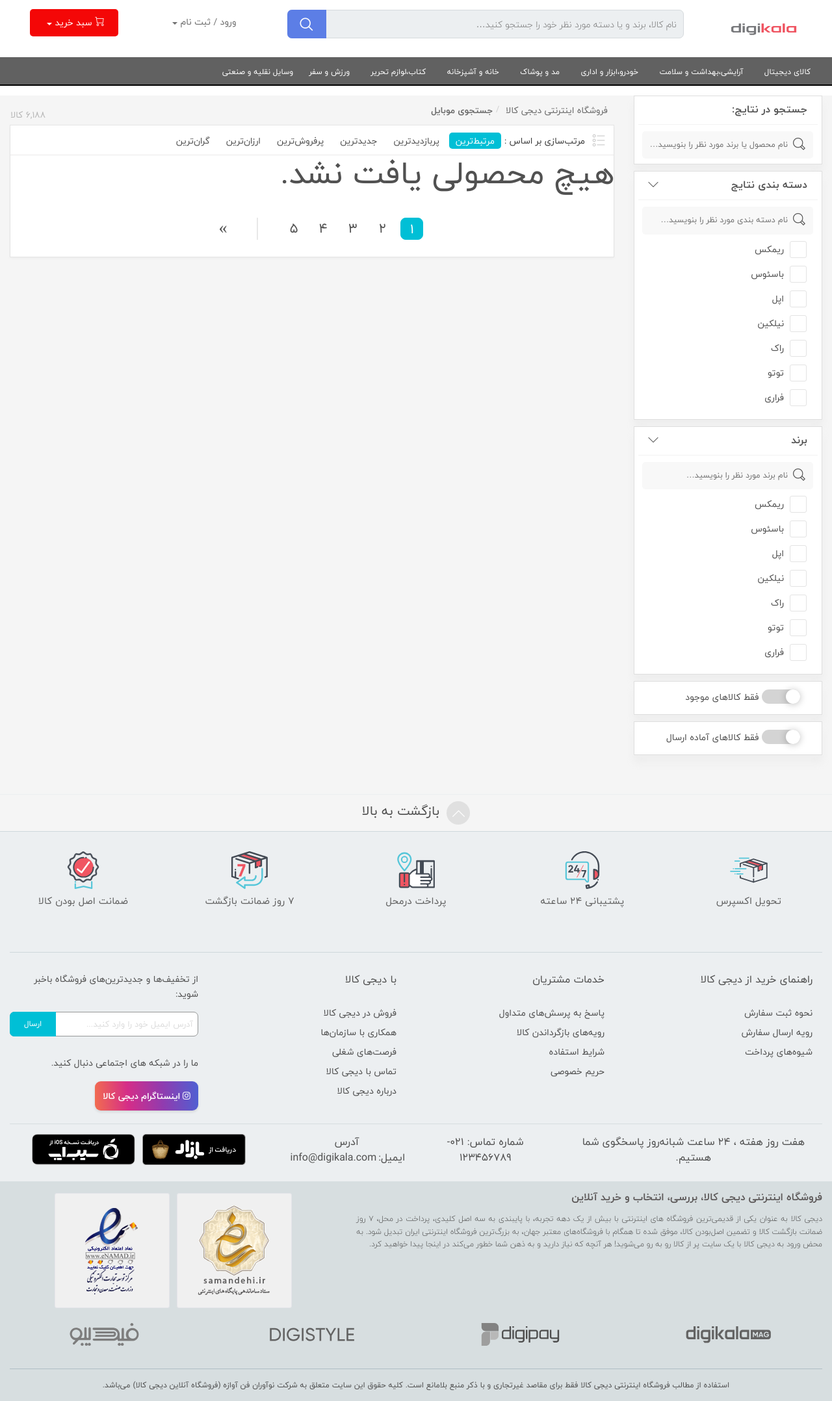
After one commit to mohammad-aq1996/digikala, a Django app: page /store/mobile/1/ in a window 1280 px wide. The commit adds this page. Shown: the whole page at 65% size. Run offline with Django 4.2, Linux system fonts and the light colour scheme; data that the repository does not hold is empty; some libraries are stand-ins or nearby versions.

Commit message:
add brand slug view

```diff
--- a/store_app/urls.py
+++ b/store_app/urls.py
@@ -1,10 +1,11 @@
 from django.urls import path
-from .views import MobileListView, MobileDetailView, CartListView, remove_from_cart
+from .views import MobileListView, MobileDetailView, CartListView, remove_from_cart, MobileBrandListView
 
 app_name = 'store_app'
 
 urlpatterns = [
     path('mobiles/', MobileListView.as_view(), name='mobile-list'),
+    path('mobile/<slug:brand>/', MobileBrandListView.as_view(), name='mobile-iphone-list'),
     path('mobile/<int:pk>/', MobileDetailView.as_view(), name='mobile-detail'),
     path('cart/', CartListView.as_view(), name='cart'),
     path('d/<int:pk>/', remove_from_cart, name='remove_from_cart'),
--- a/store_app/views.py
+++ b/store_app/views.py
@@ -6,10 +6,22 @@
 from .forms import CommentForm
 
 
-class MobileListView(ListView):
+class MobileMixin:
     model = MobileProduct
+    context_object_name = 'mobiles'
+
+
+class MobileListView(MobileMixin, ListView):
     template_name = 'store_app/mobile-list.html'
-    context_object_name = 'mobiles'
+
+
+class MobileBrandListView(MobileMixin, ListView):
+    template_name = 'store_app/mobile-brand-list.html'
+
+    def get_context_data(self, **kwargs):
+        context = super(MobileBrandListView, self).get_context_data(**kwargs)
+        context['mobiles'] = MobileProduct.objects.filter(brand__slug=self.kwargs['brand'])
+        return context
 
 
 class MobileDetailView(DetailView):
--- a/templates/_base.html
+++ b/templates/_base.html
@@ -375,7 +375,7 @@
                                     </li>
                                     <li class="list-item list-item-has-children">
                                         <i class="now-ui-icons arrows-1_minimal-left"></i><a
-                                            class="main-list-item nav-link" href="/">گوشی موبایل</a>
+                                            class="main-list-item nav-link" href="{% url 'store_app:mobile-list' %}">گوشی موبایل</a>
                                         <ul class="sub-menu nav">
                                             <li class="list-item">
                                                 <a class="nav-link" href="/">آیفون اپل</a>
--- /dev/null
+++ b/templates/store_app/mobile-brand-list.html
@@ -0,0 +1,286 @@
+{% extends '_base.html' %}
+{% load static %}
+
+{% block title %} Digikala {% endblock %}
+
+{% block content %}
+
+        <!-- main -->
+        <main class="search-page default">
+            <div class="container">
+                <div class="row">
+                    <aside class="sidebar-page col-12 col-sm-12 col-md-4 col-lg-3 order-1">
+                        <div class="box">
+                            <div class="box-header">جستجو در نتایج:</div>
+                            <div class="box-content">
+                                <div class="ui-input ui-input--quick-search">
+                                    <input type="text" class="ui-input-field ui-input-field--cleanable"
+                                        placeholder="نام محصول یا برند مورد نظر را بنویسید…">
+                                    <span class="ui-input-cleaner"></span>
+                                </div>
+                            </div>
+                        </div>
+                        <div class="box">
+                            <div class="box-header">
+                                <div class="box-toggle" data-toggle="collapse" href="#collapseExample1" role="button"
+                                    aria-expanded="true" aria-controls="collapseExample1">
+                                    دسته بندی نتایج
+                                    <i class="now-ui-icons arrows-1_minimal-down"></i>
+                                </div>
+                            </div>
+                            <div class="box-content">
+                                <div class="collapse show" id="collapseExample1">
+                                    <div class="ui-input ui-input--quick-search">
+                                        <input type="text" class="ui-input-field ui-input-field--cleanable"
+                                            placeholder="نام دسته بندی مورد نظر را بنویسید…">
+                                        <span class="ui-input-cleaner"></span>
+                                    </div>
+                                    <div class="filter-option">
+                                        <div class="checkbox">
+                                            <input id="checkbox1" type="checkbox">
+                                            <label for="checkbox1">
+                                                ریمکس
+                                            </label>
+                                        </div>
+                                        <div class="checkbox">
+                                            <input id="checkbox2" type="checkbox">
+                                            <label for="checkbox2">
+                                                باسئوس
+                                            </label>
+                                        </div>
+                                        <div class="checkbox">
+                                            <input id="checkbox3" type="checkbox">
+                                            <label for="checkbox3">
+                                                اپل
+                                            </label>
+                                        </div>
+                                        <div class="checkbox">
+                                            <input id="checkbox4" type="checkbox">
+                                            <label for="checkbox4">
+                                                نیلکین
+                                            </label>
+                                        </div>
+                                        <div class="checkbox">
+                                            <input id="checkbox5" type="checkbox">
+                                            <label for="checkbox5">
+                                                راک
+                                            </label>
+                                        </div>
+                                        <div class="checkbox">
+                                            <input id="checkbox6" type="checkbox">
+                                            <label for="checkbox6">
+                                                توتو
+                                            </label>
+                                        </div>
+                                        <div class="checkbox">
+                                            <input id="checkbox7" type="checkbox">
+                                            <label for="checkbox7">
+                                                فراری
+                                            </label>
+                                        </div>
+                                    </div>
+                                </div>
+                            </div>
+                        </div>
+                        <div class="box">
+                            <div class="box-header">
+                                <div class="box-toggle" data-toggle="collapse" href="#collapseExample2" role="button"
+                                    aria-expanded="true" aria-controls="collapseExample2">
+                                    برند
+                                    <i class="now-ui-icons arrows-1_minimal-down"></i>
+                                </div>
+                            </div>
+                            <div class="box-content">
+                                <div class="collapse show" id="collapseExample2">
+                                    <div class="ui-input ui-input--quick-search">
+                                        <input type="text" class="ui-input-field ui-input-field--cleanable"
+                                            placeholder="نام برند مورد نظر را بنویسید…">
+                                        <span class="ui-input-cleaner"></span>
+                                    </div>
+                                    <div class="filter-option">
+                                        <div class="checkbox">
+                                            <input id="checkbox8" type="checkbox">
+                                            <label for="checkbox8">
+                                                ریمکس
+                                            </label>
+                                        </div>
+                                        <div class="checkbox">
+                                            <input id="checkbox9" type="checkbox">
+                                            <label for="checkbox9">
+                                                باسئوس
+                                            </label>
+                                        </div>
+                                        <div class="checkbox">
+                                            <input id="checkbox10" type="checkbox">
+                                            <label for="checkbox10">
+                                                اپل
+                                            </label>
+                                        </div>
+                                        <div class="checkbox">
+                                            <input id="checkbox11" type="checkbox">
+                                            <label for="checkbox11">
+                                                نیلکین
+                                            </label>
+                                        </div>
+                                        <div class="checkbox">
+                                            <input id="checkbox12" type="checkbox">
+                                            <label for="checkbox12">
+                                                راک
+                                            </label>
+                                        </div>
+                                        <div class="checkbox">
+                                            <input id="checkbox13" type="checkbox">
+                                            <label for="checkbox13">
+                                                توتو
+                                            </label>
+                                        </div>
+                                        <div class="checkbox">
+                                            <input id="checkbox14" type="checkbox">
+                                            <label for="checkbox14">
+                                                فراری
+                                            </label>
+                                        </div>
+                                    </div>
+                                </div>
+                            </div>
+                        </div>
+                        <div class="box">
+                            <div class="box-content">
+                                <input type="checkbox" name="checkbox" class="bootstrap-switch" checked />
+                                <label for="">فقط کالاهای موجود</label>
+                            </div>
+                        </div>
+                        <div class="box">
+                            <div class="box-content">
+                                <input type="checkbox" name="checkbox" class="bootstrap-switch" checked />
+                                <label for="">فقط کالاهای آماده ارسال</label>
+                            </div>
+                        </div>
+                    </aside>
+                    <div class="col-12 col-sm-12 col-md-8 col-lg-9 order-2">
+                        <div class="breadcrumb-section default">
+                            <ul class="breadcrumb-list">
+                                <li>
+                                    <a href="#">
+                                        <span>فروشگاه اینترنتی دیجی کالا</span>
+                                    </a>
+                                </li>
+                                <li><span>جستجوی موبایل</span></li>
+                            </ul>
+                        </div>
+                        <div class="listing default">
+                            <div class="listing-counter">۶,۱۸۸ کالا</div>
+                            <div class="listing-header default">
+                                <ul class="listing-sort nav nav-tabs justify-content-center" role="tablist"
+                                    data-label="مرتب‌سازی بر اساس :">
+                                    <li>
+                                        <a class="active" data-toggle="tab" href="#related" role="tab"
+                                            aria-expanded="false">مرتبط‌ترین</a>
+                                    </li>
+                                    <li>
+                                        <a data-toggle="tab" href="#most-view" role="tab"
+                                            aria-expanded="false">پربازدیدترین</a>
+                                    </li>
+                                    <li>
+                                        <a data-toggle="tab" href="#new" role="tab" aria-expanded="true">جدیدترین</a>
+                                    </li>
+                                    <li>
+                                        <a data-toggle="tab" href="#most-seller" role="tab"
+                                            aria-expanded="false">پرفروش‌ترین‌</a>
+                                    </li>
+                                    <li>
+                                        <a data-toggle="tab" href="#down-price" role="tab"
+                                            aria-expanded="false">ارزان‌ترین</a>
+                                    </li>
+                                    <li>
+                                        <a data-toggle="tab" href="#top-price" role="tab"
+                                            aria-expanded="false">گران‌ترین</a>
+                                    </li>
+                                </ul>
+                            </div>
+
+                            <div class="tab-content default text-center">
+                                <div class="tab-pane active" id="related" role="tabpanel" aria-expanded="true">
+                                    <div class="container no-padding-right">
+                                        <ul class="row listing-items">
+
+
+                                        {% for mobile in mobiles %}
+
+                                            <li class="col-xl-3 col-lg-4 col-md-6 col-12 no-padding">
+                                                <div class="product-box">
+                                                    <div
+                                                        class="product-seller-details product-seller-details-item-grid">
+                                                        <span class="product-main-seller"><span
+                                                                class="product-seller-details-label">فروشنده:
+                                                            </span>دیجی کالا</span>
+                                                        <span class="product-seller-details-badge-container"></span>
+                                                    </div>
+                                                    <a class="product-box-img" href="{{ mobile.get_absolute_url }}">
+                                                        <img src="{{ mobile.image.url }}" alt="">
+                                                    </a>
+                                                    <div class="product-box-content">
+                                                        <div class="product-box-content-row">
+                                                            <div class="product-box-title">
+                                                                <a href="#">
+                                                                    {{ mobile.persian_title }}
+                                                                </a>
+                                                            </div>
+                                                        </div>
+                                                        <div class="product-box-row product-box-row-price">
+                                                            <div class="price">
+                                                                <div class="price-value">
+                                                                    <div class="price-value-wrapper">
+                                                                        {{ mobile.price }} <span
+                                                                            class="price-currency">تومان</span>
+                                                                    </div>
+                                                                </div>
+                                                            </div>
+                                                        </div>
+                                                    </div>
+                                                </div>
+                                            </li>
+
+                                        {% empty %}
+
+                                            <h1> هیچ محصولی یافت نشد. </h1>
+
+                                        {% endfor %}
+
+
+                                        </ul>
+                                    </div>
+                                </div>
+                            </div>
+
+                            <div class="pager default text-center">
+                                <ul class="pager-items">
+                                    <li>
+                                        <a class="pager-item is-active" href="#">۱</a>
+                                    </li>
+                                    <li>
+                                        <a class="pager-item" href="#">۲</a>
+                                    </li>
+                                    <li>
+                                        <a class="pager-item" href="#">۳</a>
+                                    </li>
+                                    <li>
+                                        <a class="pager-item" href="#">۴</a>
+                                    </li>
+                                    <li>
+                                        <a class="pager-item" href="#">۵</a>
+                                    </li>
+                                    <line class="pager-items--partition"></line>
+                                    <li>
+                                        <a class="pager-next"></a>
+                                    </li>
+                                </ul>
+                            </div>
+                        </div>
+                    </div>
+                </div>
+            </div>
+        </main>
+        <!-- main -->
+
+{% endblock content %}
```
Also changed, not shown: media/store_app/Screenshot_from_2022-04-19_22-40-24.png (added).
